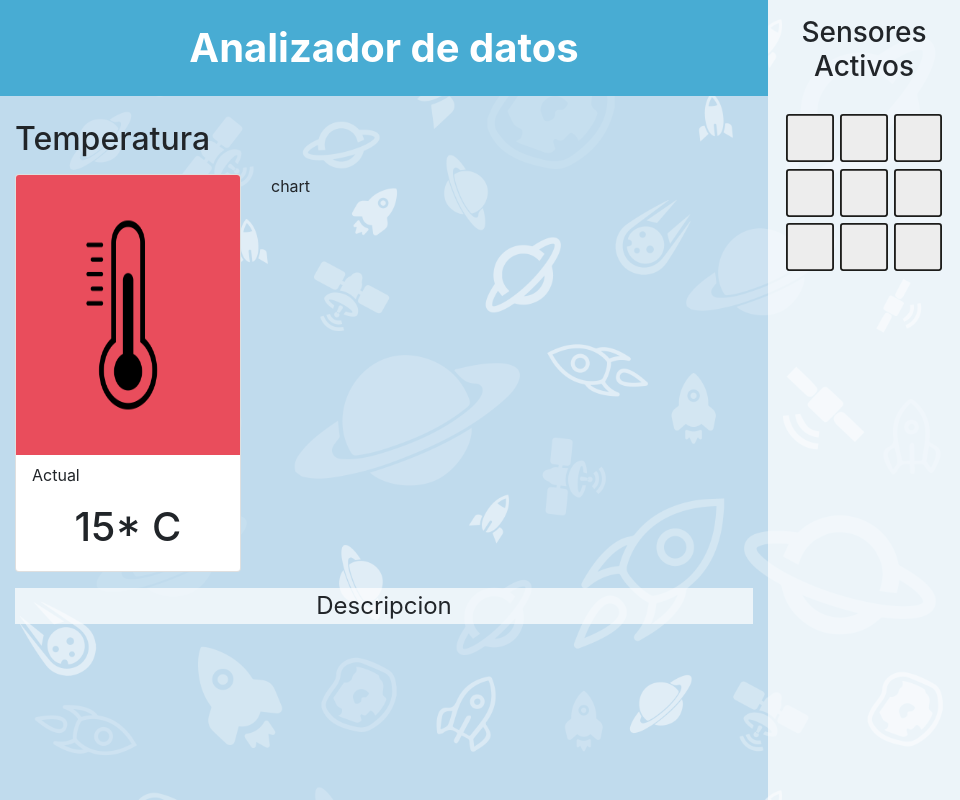
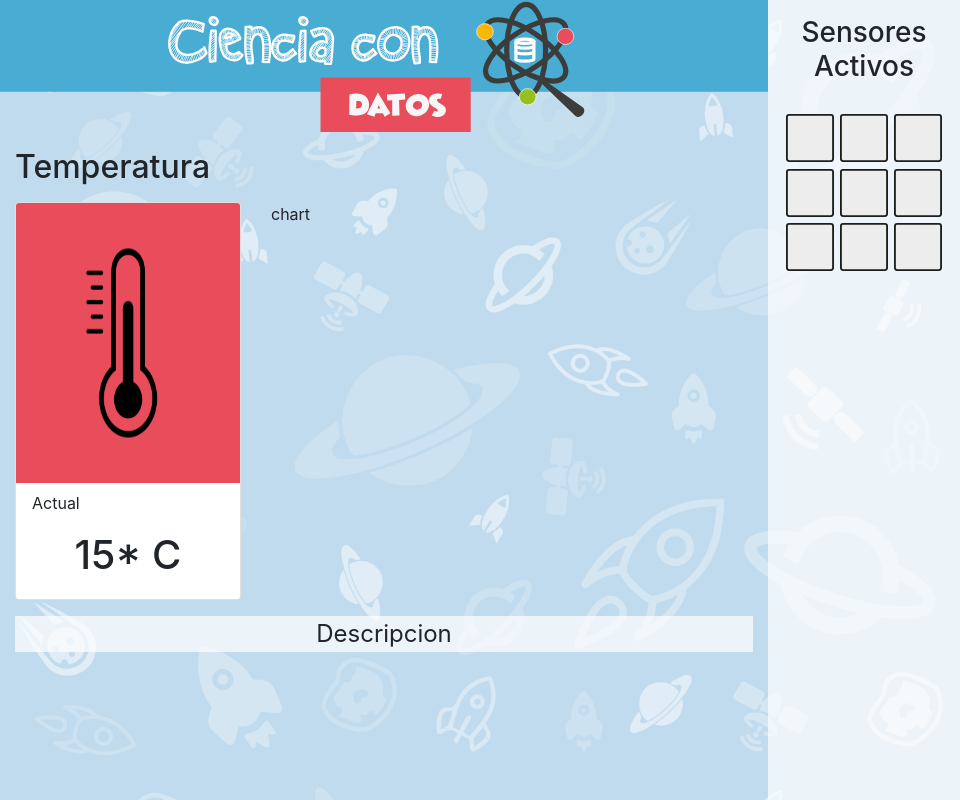
Before and after one commit to ErickRosete/new-cansat, an Electron app: page views/visualizer.html in a window 960 px wide. Drawn offline with Linux system fonts and the light colour scheme.

Commit message:
ciencia con datos

```diff
--- a/css/visualizer.css
+++ b/css/visualizer.css
@@ -15,6 +15,10 @@ verde: #95c11f
 
 .hide{
     display: none;
+}
+
+.title-img{
+    width: 100%;
 }
 
 /**Graficas **/
--- a/views/visualizer.html
+++ b/views/visualizer.html
@@ -16,7 +16,7 @@
 <body>
     <main id="content">
         <div id="visualizacion">
-            <h1> Analizador de datos </h1>
+            <img src="../assets/CienciaConDatos.svg" class="title-img"></img>
             <div class="container-fluid sensor_vis">
                 <h3> Temperatura </h3>
                 <div class="row">
```
Also changed, not shown: assets/CienciaConDatos.svg (added).
